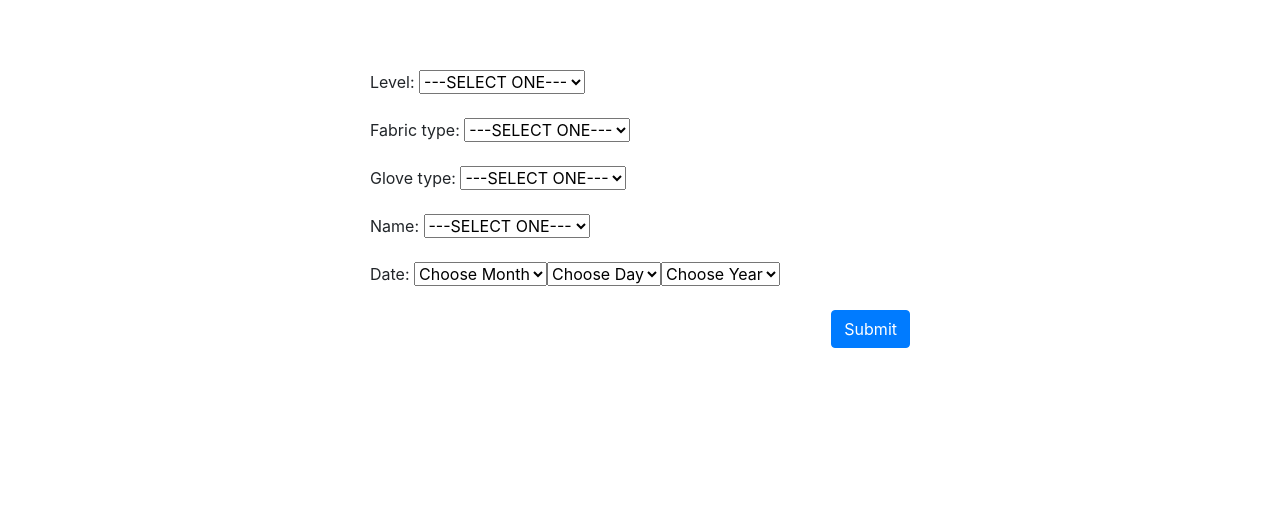
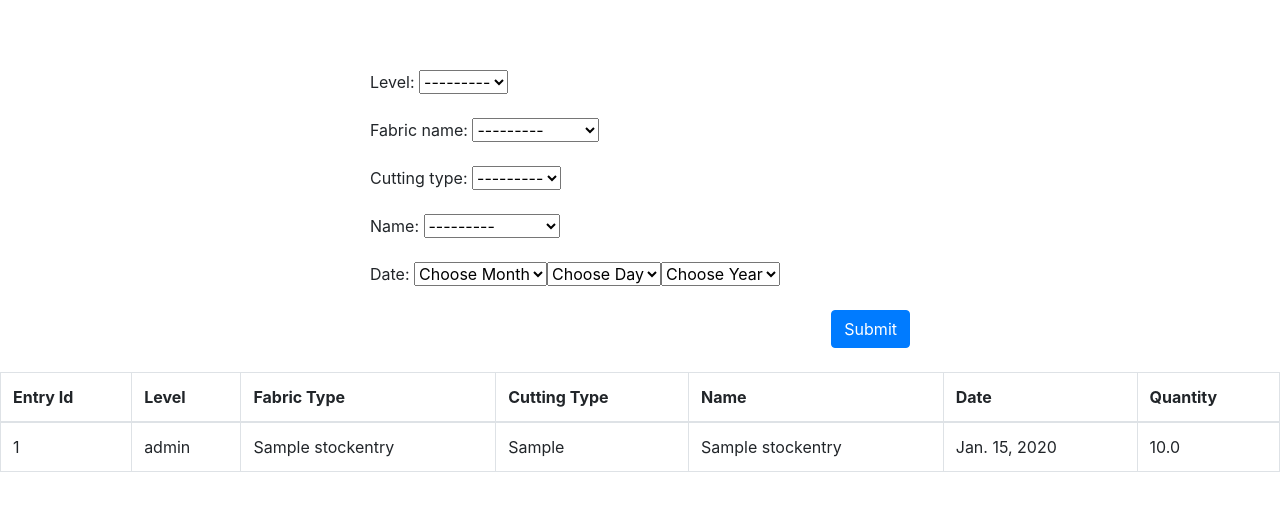
Before and after one commit to vrajeshnandha/Inventory-Management, a Django app: page /viewentry in a window 1280 px wide. Shown: the part 56-567 px from the top of the page. Run offline with Django 3.2, Linux system fonts and the light colour scheme; tables that the repository leaves empty hold one stand-in row (values such as "Sample post"); some libraries are stand-ins or nearby versions.

Commit message:
adding filters

```diff
--- a/homesite/filters.py
+++ b/homesite/filters.py
@@ -1,8 +1,51 @@
-from .models import Variance
+from django import forms
+
+from .models import *
 import django_filters
+import datetime
+
+
+LEVEL_CHOICES = [
+    ('Fabric', 'Fabric'),
+    ('Cutting', 'Cutting'),
+]
+
+fabric = Fabric.objects.all()
+cutting = Cutting.objects.order_by('cutting_type').values_list('cutting_type', flat=True).distinct()
+worker = Worker.objects.all()
+
+FABRIC_CHOICES = [(f.fabric_name, f.fabric_name) for f in fabric]
+GLOVES_CHOICES = [(cutting[i], cutting[i]) for i in range(cutting.count())]
+WORKER_CHOICES = [(w.name, w.name) for w in worker]
+
+cur_year = datetime.datetime.today().year
+year_range = tuple([i for i in range(cur_year - 2, cur_year + 1)])
 
 
 class VarianceFilter(django_filters.FilterSet):
+    date = django_filters.DateFilter(widget=forms.SelectDateWidget(empty_label=("Choose Year", "Choose Month", "Choose Day"), years=year_range))
+    name = django_filters.ChoiceFilter(choices=WORKER_CHOICES)
+    fabric_name = django_filters.ChoiceFilter(choices=FABRIC_CHOICES)
+
     class Meta:
         model = Variance
         fields = ['date', 'name', 'fabric_name']
+
+
+class ViewEntryFilter(django_filters.FilterSet):
+    level = django_filters.ChoiceFilter(choices=LEVEL_CHOICES)
+    fabric_name = django_filters.ChoiceFilter(choices=FABRIC_CHOICES)
+    cutting_type = django_filters.ChoiceFilter(choices=GLOVES_CHOICES)
+    name = django_filters.ChoiceFilter(choices=WORKER_CHOICES)
+    date = django_filters.DateFilter(widget=forms.SelectDateWidget(empty_label=("Choose Year", "Choose Month", "Choose Day"), years=year_range))
+
+    class Meta:
+        model = StockEntry
+        fields = ['level', 'fabric_name', 'cutting_type', 'name', 'date']
+
+
+class WorkerFilter(django_filters.FilterSet):
+
+    class Meta:
+        model = Worker
+        fields = ['level', 'name']
--- a/homesite/forms.py
+++ b/homesite/forms.py
@@ -39,14 +39,6 @@ class DeleteEntryForm(forms.Form):
     entry_id = forms.CharField()
 
 
-class ViewEntryForm(forms.Form):
-    level = forms.CharField(widget=forms.Select(choices=[('', '---SELECT ONE---'), ] + LEVEL_CHOICES), required=False)
-    fabric_type = forms.CharField(widget=forms.Select(choices=[('', '---SELECT ONE---'), ] + FABRIC_CHOICES), required=False)
-    glove_type = forms.CharField(widget=forms.Select(choices=[('', '---SELECT ONE---'), ] + GLOVES_CHOICES), required=False)
-    name = forms.CharField(widget=forms.Select(choices=[('', '---SELECT ONE---'), ] + WORKER_CHOICES), required=False)
-    date = forms.DateField(widget=forms.SelectDateWidget(empty_label=("Choose Year", "Choose Month", "Choose Day"), years=year_range), required=False)
-
-
 class PaymentForm(forms.Form):
     name = forms.CharField(widget=forms.Select(choices=WORKER_CHOICES))
     amount = forms.FloatField()
--- a/homesite/models.py
+++ b/homesite/models.py
@@ -36,6 +36,7 @@ class Worker(models.Model):
     name = models.CharField(max_length=100)
     rate = models.FloatField()
     balance = models.FloatField()
+    level = models.CharField(max_length=100)
 
     def __str__(self):
         return self.name
--- a/homesite/templates/homesite/viewentry.html
+++ b/homesite/templates/homesite/viewentry.html
@@ -1,12 +1,11 @@
 {% extends 'homesite/base.html' %}
 
 {% block content %}
-     <div class="container">
+    <div class="container">
         <div class="row">
             <div class="col-sm-6 mx-auto" style="margin-top: 70px">
-                <form  method="post">
-                    {% csrf_token %}
-                    {{ form.as_p }}
+                <form  method="get">
+                    {{ filter.form.as_p }}
                     <div class="pull-right">
                         <button type="submit" class="btn btn-primary float-right">Submit</button>
                     </div>
@@ -16,27 +15,35 @@
         </div>
 
     </div>
-    <table border="1" width="600">
+    <br>
+    <table class="table table-bordered">
+        <thead>
         <tr>
-            <td>Entry Id</td>
-            <td>Date</td>
-            <td>Level</td>
-            <td>Fabric Name</td>
-            <td>Cutting Type</td>
-            <td>Name</td>
-            <td>Quantity</td>
+            <th>Entry Id</th>
+            <th>Level</th>
+            <th>Fabric Type</th>
+            <th>Cutting Type</th>
+            <th>Name</th>
+            <th>Date</th>
+            <th>Quantity</th>
         </tr>
-
-        {% for i in stockentry %}
+        </thead>
+        <tbody>
+        {% for i in filter.qs %}
             <tr>
                 <td>{{ i.entry_id }}</td>
-                <td>{{ i.date }}</td>
                 <td>{{ i.level }}</td>
                 <td>{{ i.fabric_name }}</td>
                 <td>{{ i.cutting_type }}</td>
                 <td>{{ i.name }}</td>
+                <td>{{ i.date }}</td>
                 <td>{{ i.quantity }}</td>
             </tr>
+        {% empty %}
+            <tr>
+                <td colspan="5">No data</td>
+            </tr>
         {% endfor %}
+        </tbody>
     </table>
 {% endblock %}
--- a/homesite/views.py
+++ b/homesite/views.py
@@ -1,7 +1,8 @@
 from django.shortcuts import render
 from .computation import *
 from .forms import *
-from .filters import VarianceFilter
+from .filters import *
+
 
 def home(request):
     return render(request, 'homesite/base.html')
@@ -68,22 +69,9 @@ def viewStock(request):
 
 
 def viewEntry(request):
-    if request.method == 'GET':
-        form = ViewEntryForm()
-        return render(request, 'homesite/viewstock.html', {'form': form})
-
-    else:
-        form = ViewEntryForm(request.POST)
-        if form.is_valid():
-            level = form.cleaned_data['level']
-            fabric_type = form.cleaned_data['fabric_type']
-            glove_type = form.cleaned_data['glove_type']
-            name = form.cleaned_data['name']
-            date = form.cleaned_data['date']
-
-            stockentry = view_entry(level, fabric_type, glove_type, name, date)
-            form = ViewEntryForm()
-            return render(request, 'homesite/viewentry.html', {'form': form, 'stockentry': stockentry})
+    entry = StockEntry.objects.all()
+    entry_filter = ViewEntryFilter(request.GET, queryset=entry)
+    return render(request, 'homesite/viewentry.html', {'filter': entry_filter})
 
 
 def deleteEntry(request):
@@ -105,8 +93,8 @@ def deleteEntry(request):
 
 def worker(request):
     worker = Worker.objects.all()
-    context = {'worker': worker}
-    return render(request, 'homesite/worker.html', context)
+    worker_filter = WorkerFilter(request.GET, queryset=worker)
+    return render(request, 'homesite/worker.html', {'filter': worker_filter})
 
 
 def payment(request):
--- a/vnsafety/settings.py
+++ b/vnsafety/settings.py
@@ -38,6 +38,7 @@ INSTALLED_APPS = [
     'django.contrib.sessions',
     'django.contrib.messages',
     'django.contrib.staticfiles',
+    'widget_tweaks'
 ]
 
 MIDDLEWARE = [
```
Also changed, not shown: homesite/templates/homesite/variance_list.html (+29 -10 lines), homesite/templates/homesite/worker.html (+31 -8 lines), homesite/migrations/0010_worker_level.py (added).
